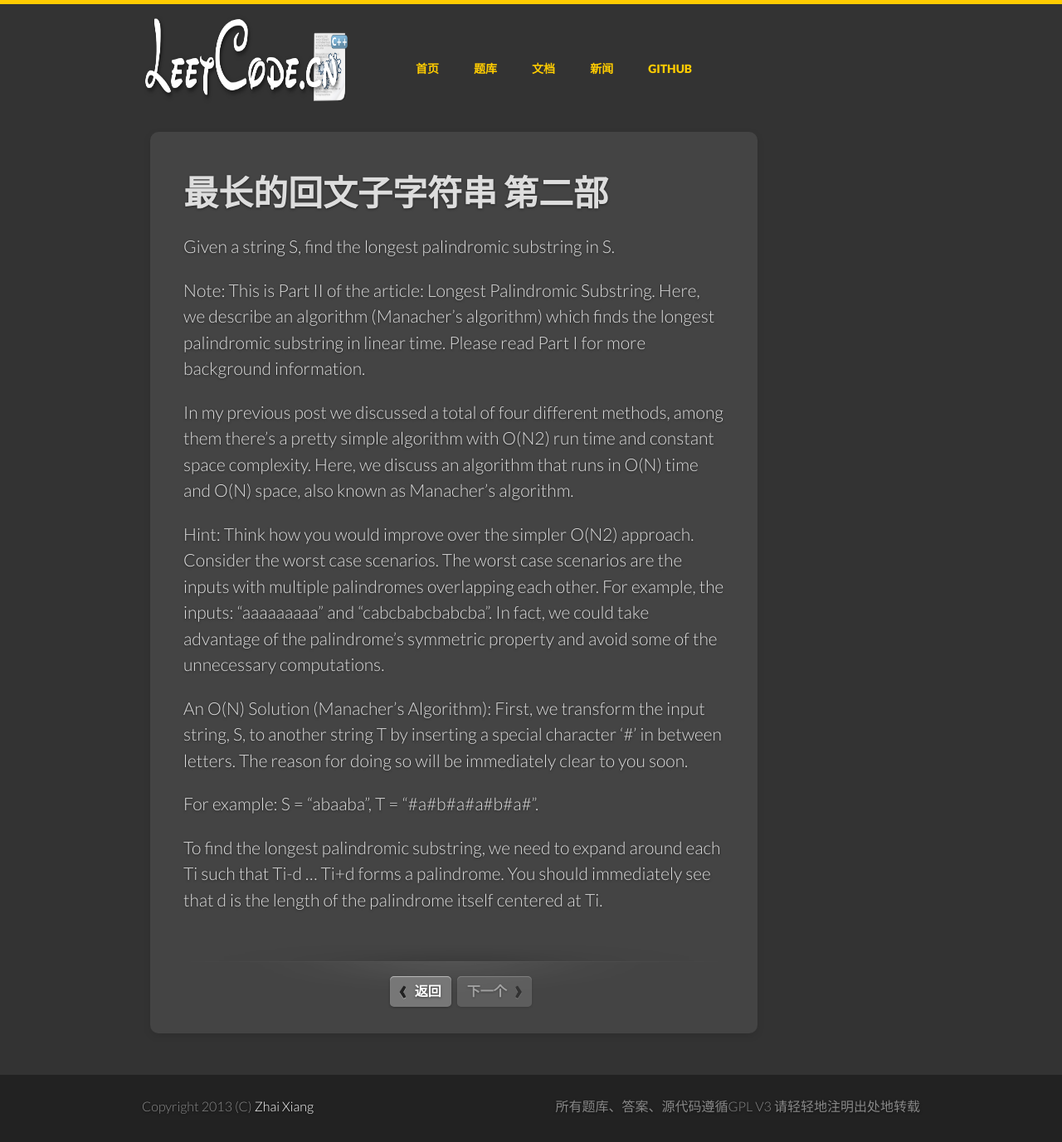
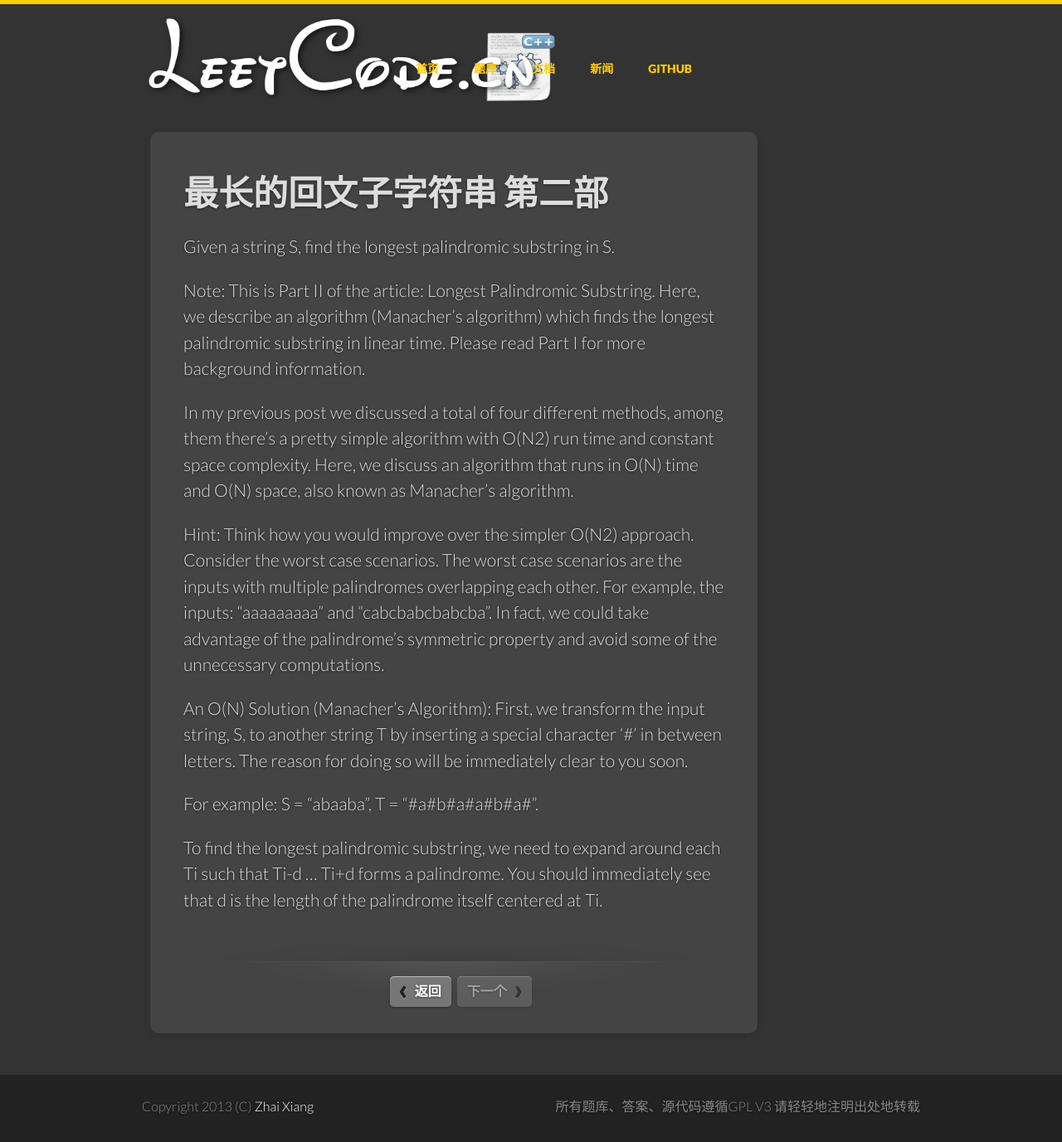
Before and after one commit to Dungeonlx/leetcode, a Jekyll site: the page built from jekyll/questions/longest-palindromic-substring-part-ii.md, in a window 1280 px wide. Shown: the whole page at 83% size. Built offline with Jekyll 4.4.1, drawn with Linux system fonts in a browser that asks for light colours; some web fonts are replaced; comment, search, counter and statistics services are not loaded.

Commit message:
Update logo width

```diff
--- a/index.html
+++ b/index.html
@@ -44,7 +44,7 @@
       <h1>
         <a href="/">
           <span>LeetCode中文</span>
-          <img src="/img/logo-2x.png" width="249px" height="115px" alt="">
+          <img src="/img/logo-2x.png" width="500px" height="115px" alt="">
         </a>
       </h1>
     </div>
--- a/jekyll/_includes/header.html
+++ b/jekyll/_includes/header.html
@@ -7,7 +7,7 @@
       <h1>
         <a href="{{ site.url }}/">
           <span>LeetCode中文</span>
-          <img src="{{ site.url }}/img/logo-2x.png" width="249px" height="115px" alt="">
+          <img src="{{ site.url }}/img/logo-2x.png" width="500px" height="115px" alt="">
         </a>
       </h1>
     </div>
```
